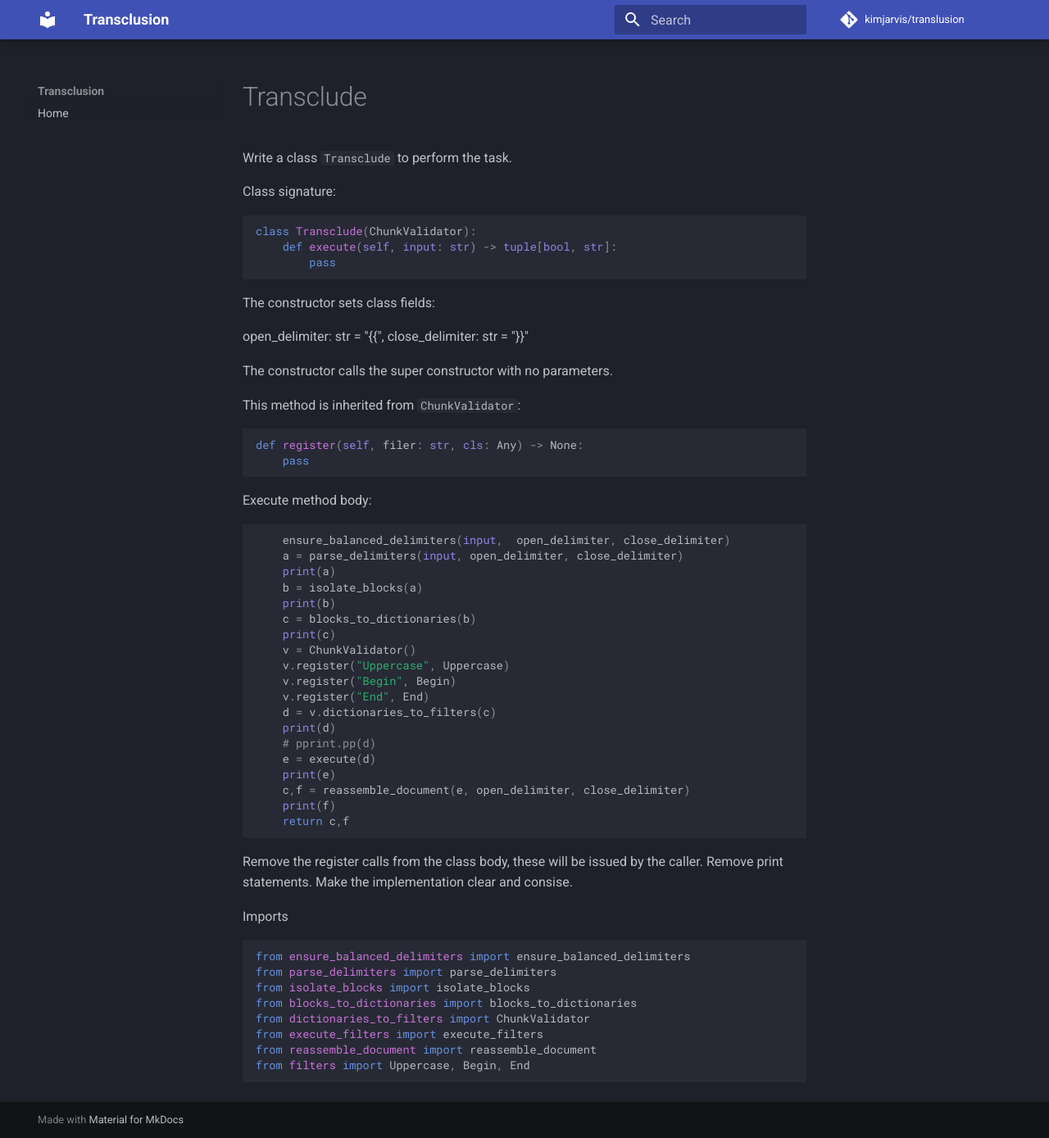
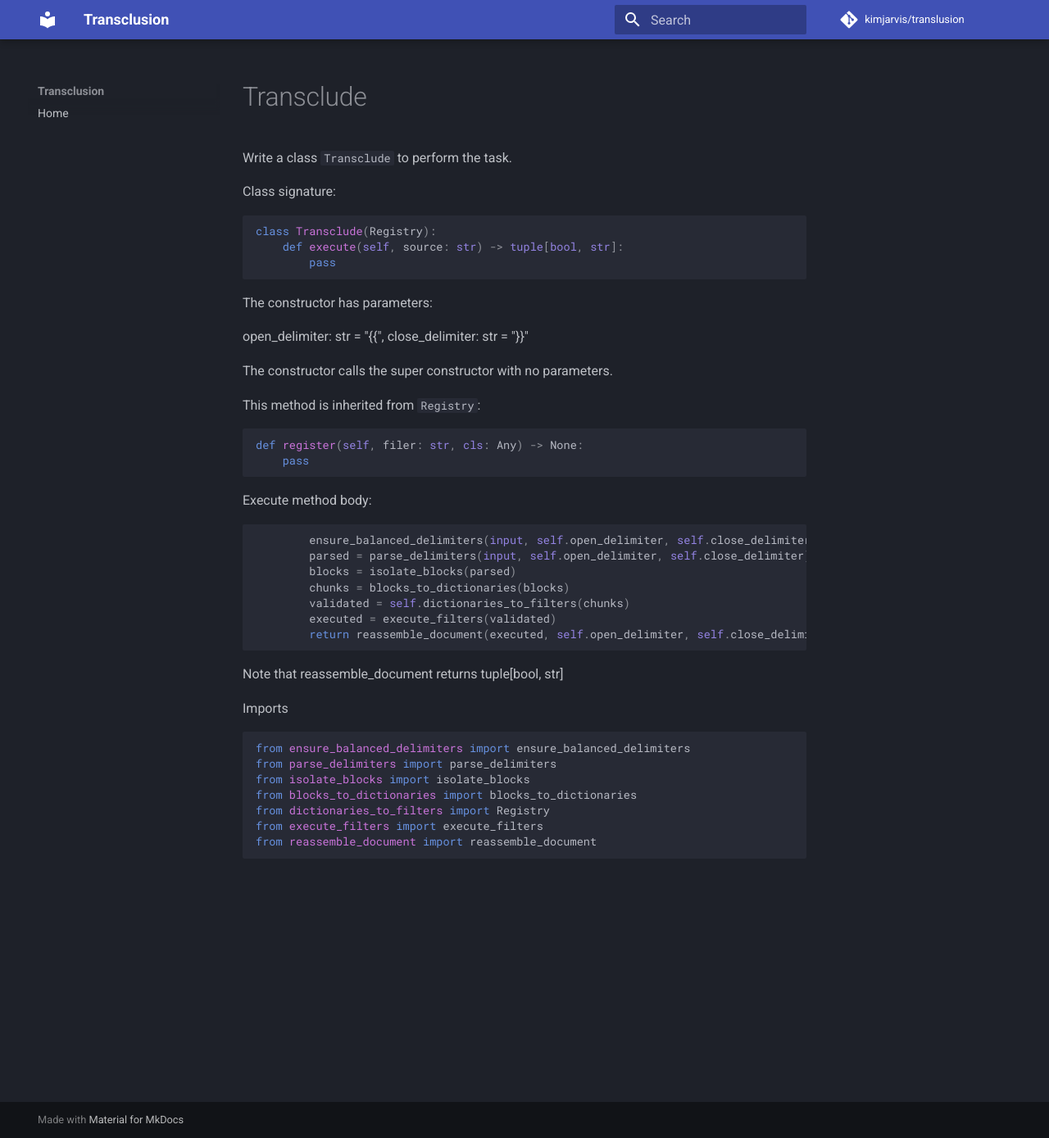
Before and after one commit to kimjarvis/transclusion, an MkDocs documentation site: the page built from docs/transclude.md, in a window 1280 px wide and 1389 px high. Shown: the whole window at 82% size. Built offline with MkDocs 1.6.1 and Material for MkDocs 9.7.7, drawn with Linux system fonts in a browser that asks for light colours; comment, search, counter and statistics services are not loaded.

Commit message:
Transclude parameters

````diff
--- a/dictionaries_to_filters.py
+++ b/dictionaries_to_filters.py
@@ -1,7 +1,7 @@
 from typing import Any
 from pydantic import BaseModel
 
-class ChunkValidator:
+class Registry:
     def __init__(self):
         self._registry = {}
 
--- a/docs/transclude.md
+++ b/docs/transclude.md
@@ -3,18 +3,18 @@ Write a class `Transclude` to perform the task.
 Class signature:
 
 ```python
-class Transclude(ChunkValidator):
-    def execute(self, input: str) -> tuple[bool, str]:
+class Transclude(Registry):
+    def execute(self, source: str) -> tuple[bool, str]:
         pass
 ```
 
-The constructor sets class fields:
+The constructor has parameters:
 
 open_delimiter: str = "{{", close_delimiter: str = "}}"
 
 The constructor calls the super constructor with no parameters.
 
-This method is inherited from `ChunkValidator`:
+This method is inherited from `Registry`:
 
 ```python
 def register(self, filer: str, cls: Any) -> None:
@@ -24,30 +24,16 @@ def register(self, filer: str, cls: Any) -> None:
 Execute method body:
 
 ```python
-    ensure_balanced_delimiters(input,  open_delimiter, close_delimiter)
-    a = parse_delimiters(input, open_delimiter, close_delimiter)
-    print(a)
-    b = isolate_blocks(a)
-    print(b)
-    c = blocks_to_dictionaries(b)
-    print(c)
-    v = ChunkValidator()
-    v.register("Uppercase", Uppercase)
-    v.register("Begin", Begin)
-    v.register("End", End)
-    d = v.dictionaries_to_filters(c)
-    print(d)
-    # pprint.pp(d)
-    e = execute(d)
-    print(e)
-    c,f = reassemble_document(e, open_delimiter, close_delimiter)
-    print(f)
-    return c,f
+        ensure_balanced_delimiters(input, self.open_delimiter, self.close_delimiter)
+        parsed = parse_delimiters(input, self.open_delimiter, self.close_delimiter)
+        blocks = isolate_blocks(parsed)
+        chunks = blocks_to_dictionaries(blocks)
+        validated = self.dictionaries_to_filters(chunks)
+        executed = execute_filters(validated)
+        return reassemble_document(executed, self.open_delimiter, self.close_delimiter)
 ```
 
-Remove the register calls from the class body, these will be issued by the caller.
-Remove print statements.
-Make the implementation clear and consise.
+Note that reassemble_document returns tuple[bool, str]
 
 Imports
 
@@ -56,8 +42,7 @@ from ensure_balanced_delimiters import ensure_balanced_delimiters
 from parse_delimiters import parse_delimiters
 from isolate_blocks import isolate_blocks
 from blocks_to_dictionaries import blocks_to_dictionaries
-from dictionaries_to_filters import ChunkValidator
+from dictionaries_to_filters import Registry
 from execute_filters import execute_filters
 from reassemble_document import reassemble_document
-from filters import Uppercase, Begin, End
 ```
--- a/main.py
+++ b/main.py
@@ -14,6 +14,11 @@ def main():
     abcdefg
     {{ "type": "Uppercase" }}r
 
+    {{  }}r
+    abcdefg
+    {{ "type": "Uppercase" }}r
+
+
     """)
     print(x)
 
````
Also changed, not shown: transclude.py (+9 -9 lines), 1 other file.
